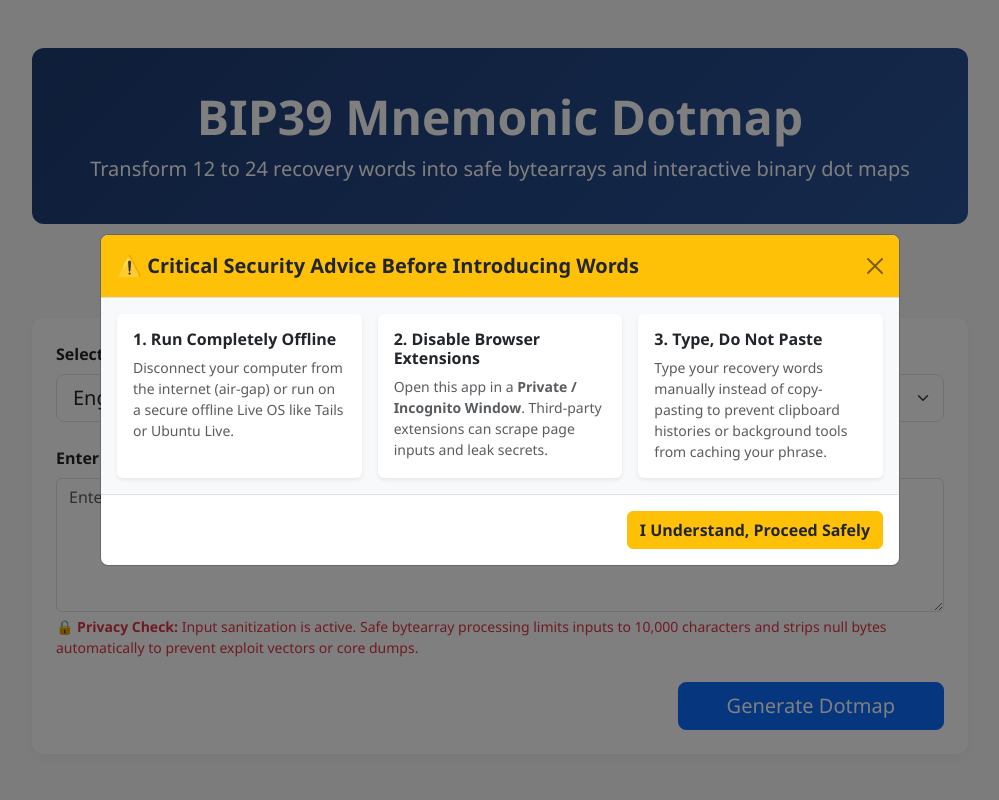
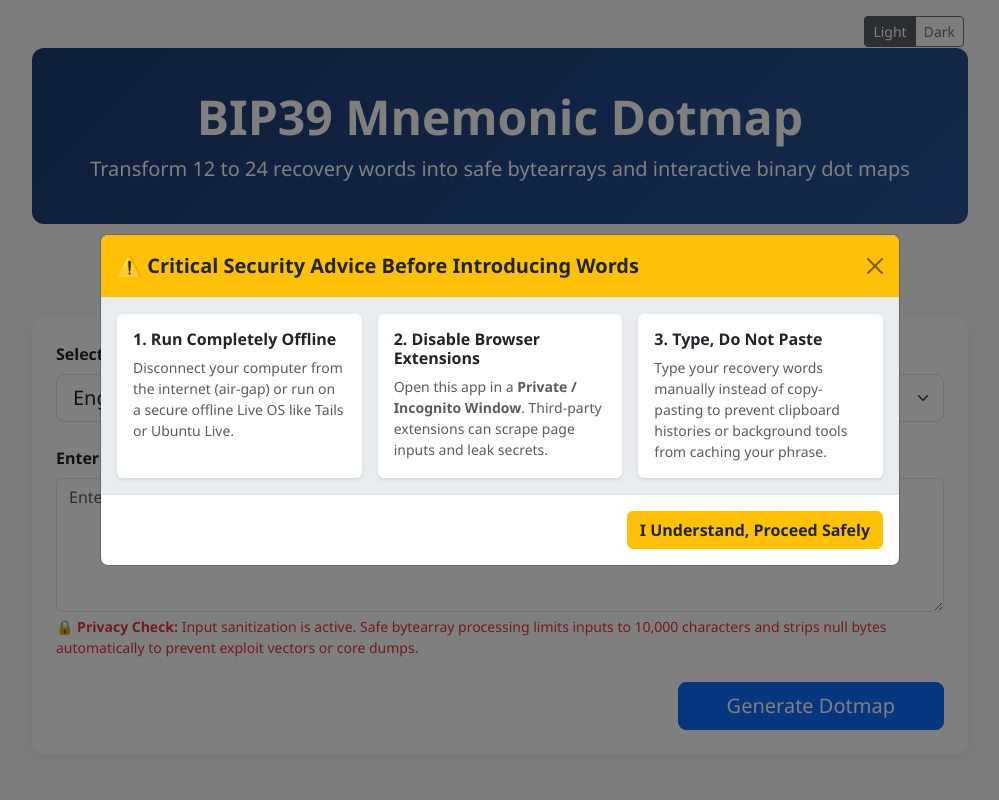
Before and after one commit to racga12/bip39-dotmap-variations, a Flask app: page / in a window 1280 px wide. Shown: the whole page, without its empty margins (140-1139 px from the left). Run offline with Flask 3, Linux system fonts and the light colour scheme.

Commit message:
Add files via upload

```diff
--- a/templates/index.html
+++ b/templates/index.html
@@ -4,6 +4,13 @@
     <meta charset="UTF-8">
     <meta name="viewport" content="width=device-width, initial-scale=1.0">
     <title>BIP39 Mnemonic Dotmap Visualizer</title>
+    <!-- Theme Switcher Inline Script (prevents flashing) -->
+    <script>
+        (function() {
+            const savedTheme = localStorage.getItem('theme') || 'light';
+            document.documentElement.setAttribute('data-bs-theme', savedTheme);
+        })();
+    </script>
     <!-- Bootstrap CSS -->
     <link href="https://cdn.jsdelivr.net/npm/bootstrap@5.3.0/dist/css/bootstrap.min.css" rel="stylesheet">
     <style>
@@ -59,10 +89,26 @@
             border-left: 5px solid #0dcaf0;
             background-color: #f0faff;
         }
+        [data-bs-theme="dark"] .security-banner {
+            background-color: #221c0e;
+            color: #ffe69c;
+        }
+        [data-bs-theme="dark"] .post-security-banner {
+            background-color: #0e1e24;
+            color: #9eeaf9;
+        }
     </style>
 </head>
 <body>
-    <div class="container py-5">
+    <div class="container py-5 position-relative">
+        <!-- Theme Toggle Button Group in Top-Right Corner -->
+        <div class="position-absolute top-0 end-0 mt-3 me-3 z-3">
+            <div class="btn-group btn-group-sm" role="group" aria-label="Theme switcher">
+                <button type="button" class="btn btn-outline-secondary" id="theme-btn-light">Light</button>
+                <button type="button" class="btn btn-outline-secondary" id="theme-btn-dark">Dark</button>
+            </div>
+        </div>
+
         <!-- Header -->
         <div class="header-section text-center">
             <h1 class="display-5 fw-bold">BIP39 Mnemonic Dotmap</h1>
@@ -137,7 +183,7 @@
 
             {% if encryption_method == 'xor' %}
             <p><strong>XOR Masking active:</strong> Each word's unencrypted dot map was XOR'ed with a unique, cryptographically secure 12-bit random key. To manually retrieve your original dot map, calculate the logical XOR of the Encrypted Dot Map and its corresponding key.</p>
-            <div class="alert alert-light border shadow-sm">
+            <div class="bg-body-tertiary border shadow-sm rounded p-3 mb-3">
                 <h5 class="fw-bold">💡 How to Decrypt Manually:</h5>
                 <p class="mb-1">Compare the encrypted dots with the key dots column by column:</p>
                 <ul class="mb-0">
@@ -179,7 +225,7 @@
             {% elif encryption_method == 'permutation' %}
             <p><strong>Bit Permutation active:</strong> All 12 columns of the dot map have been shuffled according to a cryptographically strong random permutation sequence. This prevents visual pattern recognition of your BIP39 indices.</p>
 
-            <div class="alert alert-light border shadow-sm">
+            <div class="bg-body-tertiary border shadow-sm rounded p-3 mb-3">
                 <h5 class="fw-bold">💡 How to Decrypt Manually:</h5>
                 <p class="mb-0">Use the following reference mapping card to re-order the columns. For each index, find the corresponding column number of the encrypted dot map and copy its state (○ or ●) back to the original index position.</p>
             </div>
@@ -391,23 +437,23 @@
                         <h5 class="modal-title fw-bold" id="beforeSecurityModalLabel">⚠️ Critical Security Advice Before Introducing Words</h5>
                         <button type="button" class="btn-close" data-bs-dismiss="modal" aria-label="Close"></button>
                     </div>
-                    <div class="modal-body bg-light">
+                    <div class="modal-body bg-body-secondary">
                         <div class="row g-3">
                             <div class="col-md-4">
-                                <div class="p-3 bg-white rounded shadow-sm h-100">
-                                    <h6 class="fw-bold text-dark">1. Run Completely Offline</h6>
+                                <div class="p-3 bg-body rounded shadow-sm h-100">
+                                    <h6 class="fw-bold text-body">1. Run Completely Offline</h6>
                                     <p class="small text-muted mb-0">Disconnect your computer from the internet (air-gap) or run on a secure offline Live OS like Tails or Ubuntu Live.</p>
                                 </div>
                             </div>
                             <div class="col-md-4">
-                                <div class="p-3 bg-white rounded shadow-sm h-100">
-                                    <h6 class="fw-bold text-dark">2. Disable Browser Extensions</h6>
+                                <div class="p-3 bg-body rounded shadow-sm h-100">
+                                    <h6 class="fw-bold text-body">2. Disable Browser Extensions</h6>
                                     <p class="small text-muted mb-0">Open this app in a <strong>Private / Incognito Window</strong>. Third-party extensions can scrape page inputs and leak secrets.</p>
                                 </div>
                             </div>
                             <div class="col-md-4">
-                                <div class="p-3 bg-white rounded shadow-sm h-100">
-                                    <h6 class="fw-bold text-dark">3. Type, Do Not Paste</h6>
+                                <div class="p-3 bg-body rounded shadow-sm h-100">
+                                    <h6 class="fw-bold text-body">3. Type, Do Not Paste</h6>
                                     <p class="small text-muted mb-0">Type your recovery words manually instead of copy-pasting to prevent clipboard histories or background tools from caching your phrase.</p>
                                 </div>
                             </div>
@@ -428,29 +474,29 @@
                         <h5 class="modal-title fw-bold" id="afterSecurityModalLabel">🔒 Critical Security Actions After Generating Output</h5>
                         <button type="button" class="btn-close btn-close-white" data-bs-dismiss="modal" aria-label="Close"></button>
                     </div>
-                    <div class="modal-body bg-light">
+                    <div class="modal-body bg-body-secondary">
                         <div class="row g-3">
                             <div class="col-md-3">
-                                <div class="p-3 bg-white rounded shadow-sm h-100">
-                                    <h6 class="fw-bold text-dark">1. Clear Clipboard</h6>
+                                <div class="p-3 bg-body rounded shadow-sm h-100">
+                                    <h6 class="fw-bold text-body">1. Clear Clipboard</h6>
                                     <p class="small text-muted mb-0">Copy some random dummy text (e.g., "abc") to completely wipe your clipboard history buffer.</p>
                                 </div>
                             </div>
                             <div class="col-md-3">
-                                <div class="p-3 bg-white rounded shadow-sm h-100">
-                                    <h6 class="fw-bold text-dark">2. Close Windows</h6>
+                                <div class="p-3 bg-body rounded shadow-sm h-100">
+                                    <h6 class="fw-bold text-body">2. Close Windows</h6>
                                     <p class="small text-muted mb-0">Completely close all browser tabs and clear the temporary browser memory cache.</p>
                                 </div>
                             </div>
                             <div class="col-md-3">
-                                <div class="p-3 bg-white rounded shadow-sm h-100">
-                                    <h6 class="fw-bold text-dark">3. Kill Server</h6>
+                                <div class="p-3 bg-body rounded shadow-sm h-100">
+                                    <h6 class="fw-bold text-body">3. Kill Server</h6>
                                     <p class="small text-muted mb-0">Terminate the local Flask backend server process running on your machine immediately.</p>
                                 </div>
                             </div>
                             <div class="col-md-3">
-                                <div class="p-3 bg-white rounded shadow-sm h-100">
-                                    <h6 class="fw-bold text-dark">4. Restart Device</h6>
+                                <div class="p-3 bg-body rounded shadow-sm h-100">
+                                    <h6 class="fw-bold text-body">4. Restart Device</h6>
                                     <p class="small text-muted mb-0">Reboot/restart your machine to guarantee that system RAM is completely flushed and cleared.</p>
                                 </div>
                             </div>
@@ -474,6 +520,37 @@
     <script src="https://cdn.jsdelivr.net/npm/bootstrap@5.3.0/dist/js/bootstrap.bundle.min.js"></script>
     <script>
         document.addEventListener("DOMContentLoaded", function() {
+            // Theme Switcher Logic
+            const lightBtn = document.getElementById('theme-btn-light');
+            const darkBtn = document.getElementById('theme-btn-dark');
+
+            function setTheme(theme) {
+                document.documentElement.setAttribute('data-bs-theme', theme);
+                localStorage.setItem('theme', theme);
+                updateToggleButtons(theme);
+            }
+
+            function updateToggleButtons(theme) {
+                if (theme === 'dark') {
+                    darkBtn.classList.add('active', 'btn-secondary');
+                    darkBtn.classList.remove('btn-outline-secondary');
+                    lightBtn.classList.remove('active', 'btn-secondary');
+                    lightBtn.classList.add('btn-outline-secondary');
+                } else {
+                    lightBtn.classList.add('active', 'btn-secondary');
+                    lightBtn.classList.remove('btn-outline-secondary');
+                    darkBtn.classList.remove('active', 'btn-secondary');
+                    darkBtn.classList.add('btn-outline-secondary');
+                }
+            }
+
+            // Set initial toggle state on page load
+            const currentTheme = localStorage.getItem('theme') || 'light';
+            updateToggleButtons(currentTheme);
+
+            lightBtn.addEventListener('click', () => setTheme('light'));
+            darkBtn.addEventListener('click', () => setTheme('dark'));
+
             // Show the Pre-Input Security Advice Modal once per browser session
             if (!sessionStorage.getItem('beforeModalShown')) {
                 var beforeModal = new bootstrap.Modal(document.getElementById('beforeSecurityModal'));
```
Also changed, not shown: other parts of templates/index.html (+25 -2 lines).
